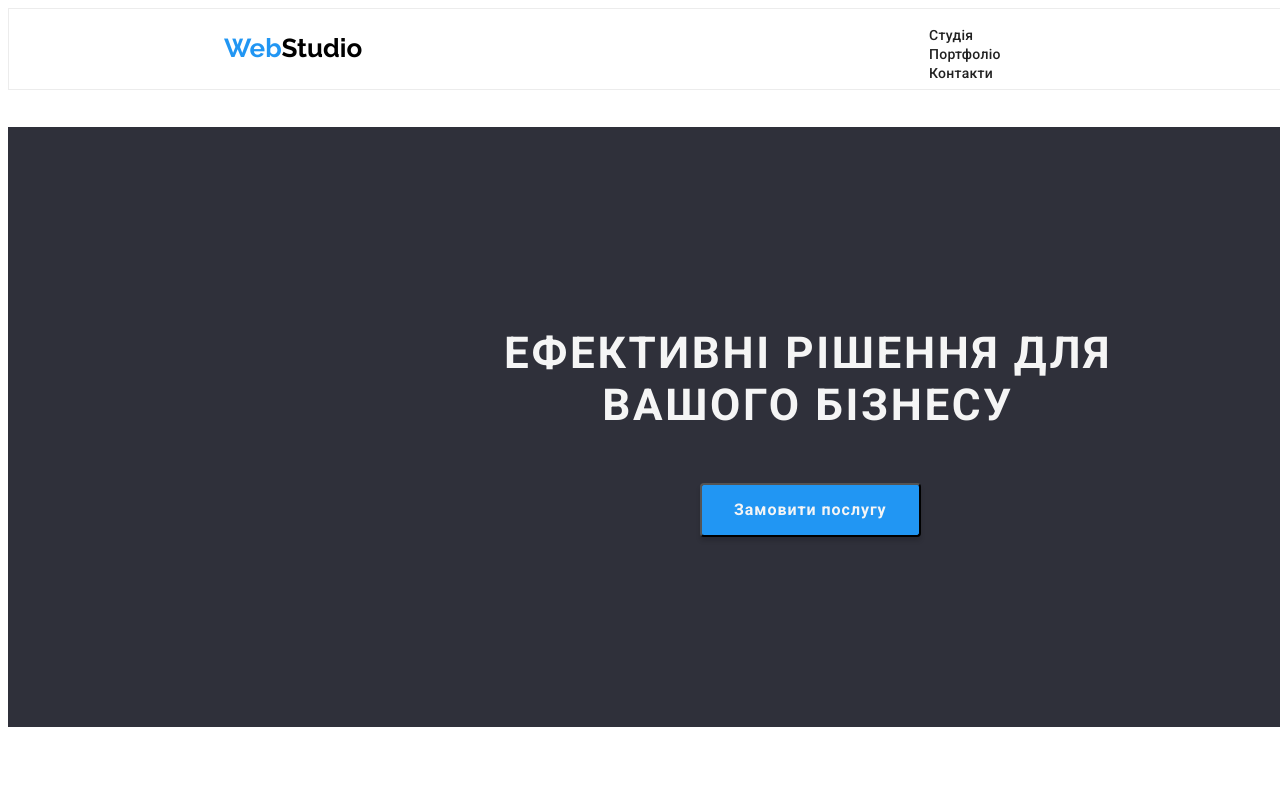
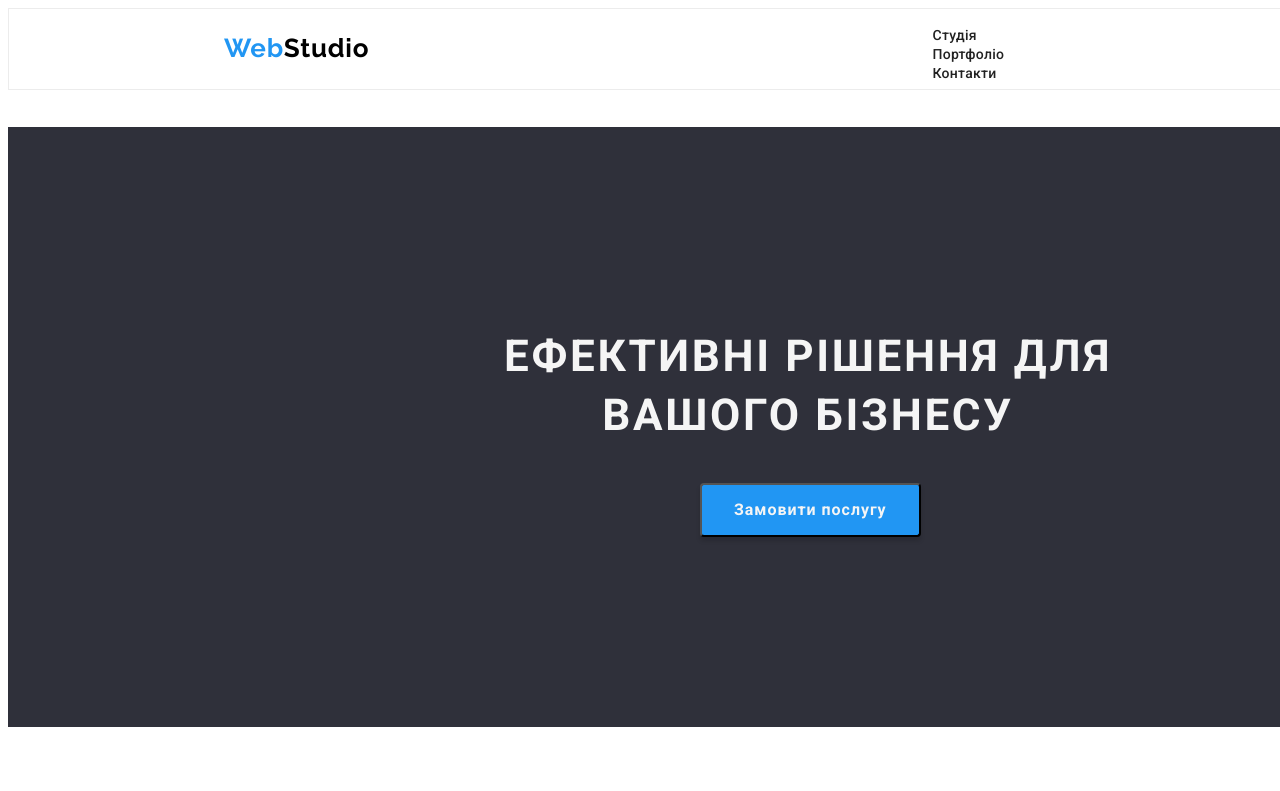
Before and after one commit to Kizerova/webstudio, a plain HTML site: page index.html in a window 1280 px wide. Shown: the top 791 px of the page. Drawn offline with Linux system fonts and the light colour scheme.

Commit message:
Add files via upload

```diff
--- a/css/styles.css
+++ b/css/styles.css
@@ -34,7 +34,7 @@ body{
         font-weight: 700;
         font-size: 26px;
         line-height: 1.19;
-        letter-spacing:0.0.03em;
+        letter-spacing:0.03em;
         padding-top: 24px;
         padding-bottom: 25px;
         padding-left: 215px ;
@@ -91,10 +91,10 @@ body{
 
 .hero-title {
     color: var(--primary-white-color);
-    font-family: roboto,sans-serif;
-    font-style: Black;
+    font-family: "Roboto",sans-serif;
+    font-style:Black;
     font-size: 44px;
-    line height: 1.36;
+    line-height: 1.36;
     text-align:center;
     letter-spacing: 0.06em;
     text-transform: uppercase;
```
